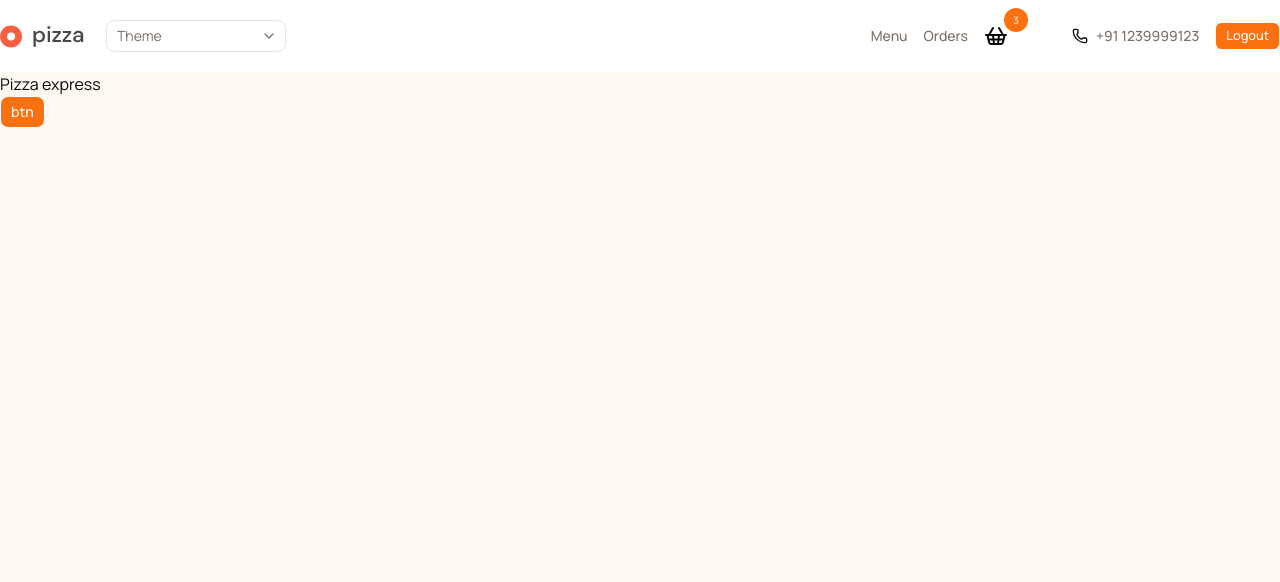
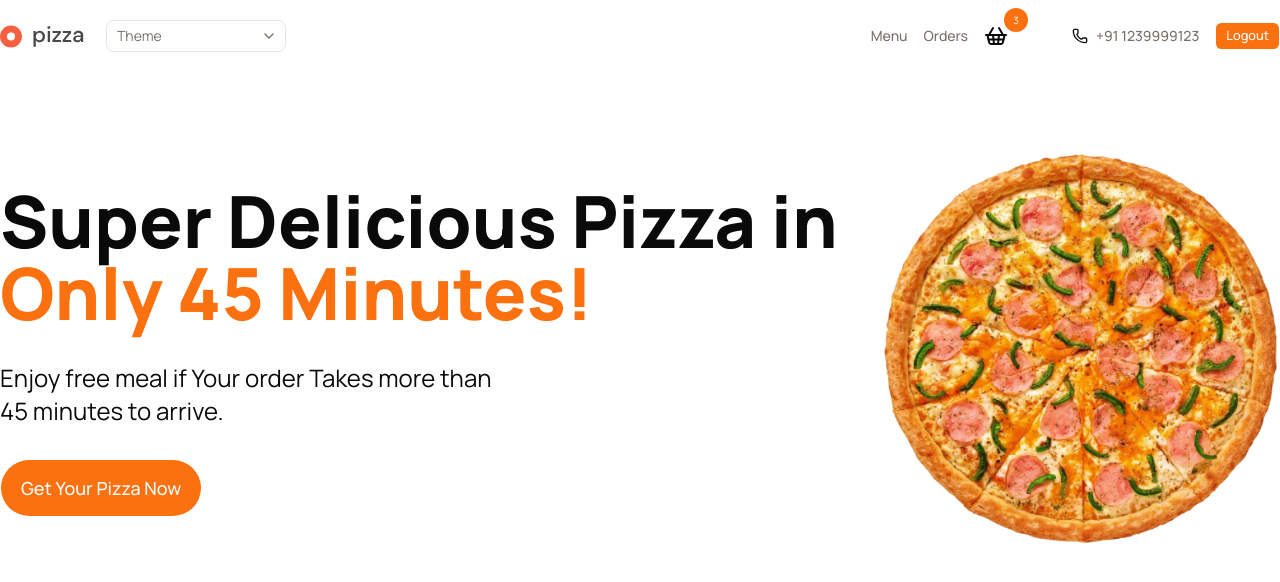
Before and after one commit to dev-harshit-afk/pizza-express-client-ui, a Next.js app: page / in a window 1280 px wide. Shown: the top 582 px of the page. Built offline with nearby package versions, Linux system fonts and the light colour scheme.

Commit message:
add hero section

```diff
--- a/src/app/(home)/page.tsx
+++ b/src/app/(home)/page.tsx
@@ -1,9 +1,34 @@
 import { Button } from "@/components/ui/button";
+import Image from "next/image";
 export default function Home() {
   return (
-    <div>
-      <p>Pizza express</p>
-      <Button>btn</Button>
-    </div>
+    <>
+      <section className=" bg-white">
+        <div className="mx-auto container flex justify-between items-center py-20">
+          <div>
+            <h1 className="text-7xl font-black font-manrope ">
+              Super Delicious Pizza in
+              <br />
+              <span className=" text-primary">Only 45 Minutes!</span>
+            </h1>
+            <p className=" text-2xl mt-8 max-w-lg leading-snug">
+              Enjoy free meal if Your order Takes more than 45 minutes to
+              arrive.
+            </p>
+            <Button className="mt-8 text-lg rounded-full py-7 px-5">
+              Get Your Pizza Now
+            </Button>
+          </div>
+          <div>
+            <Image
+              width={400}
+              height={400}
+              src="/pizza-main.png"
+              alt="Delicious Pizza"
+            />
+          </div>
+        </div>
+      </section>
+    </>
   );
 }
```
Also changed, not shown: public/pizza-main.png (added).
